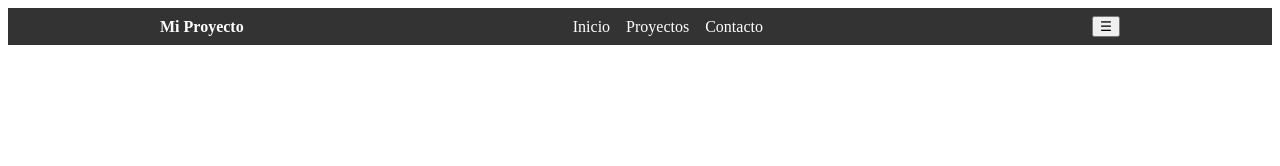
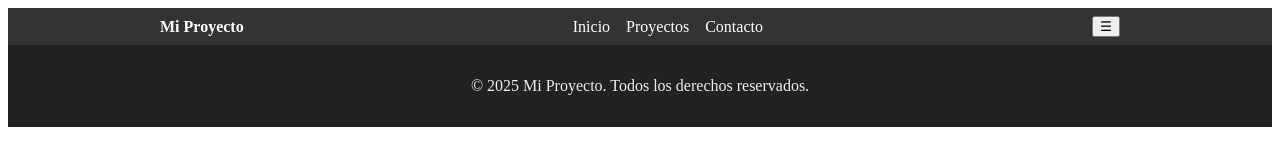
Before and after one commit to joanatapiaalbornoz-del/Primer-repositorio-Joana, a plain HTML site: page index.html in a window 1280 px wide. Drawn offline with Linux system fonts and the light colour scheme.

Commit message:
feat(footer): agregar footer básico

```diff
--- a/index.html
+++ b/index.html
@@ -53,5 +53,20 @@
             </div>
         </nav>
     </header>
+
+    <footer>
+        <div class="container">
+            <p>&copy; 2025 Mi Proyecto. Todos los derechos reservados.</p>
+        </div>
+    </footer>
 </body>
+    <style>
+        footer {
+            background: #222;
+            color: #eee;
+            padding: 1rem 0;
+            text-align: center;
+        }
+        footer .container { max-width: 960px; margin: 0 auto; }
+    </style>
 </html>
```
